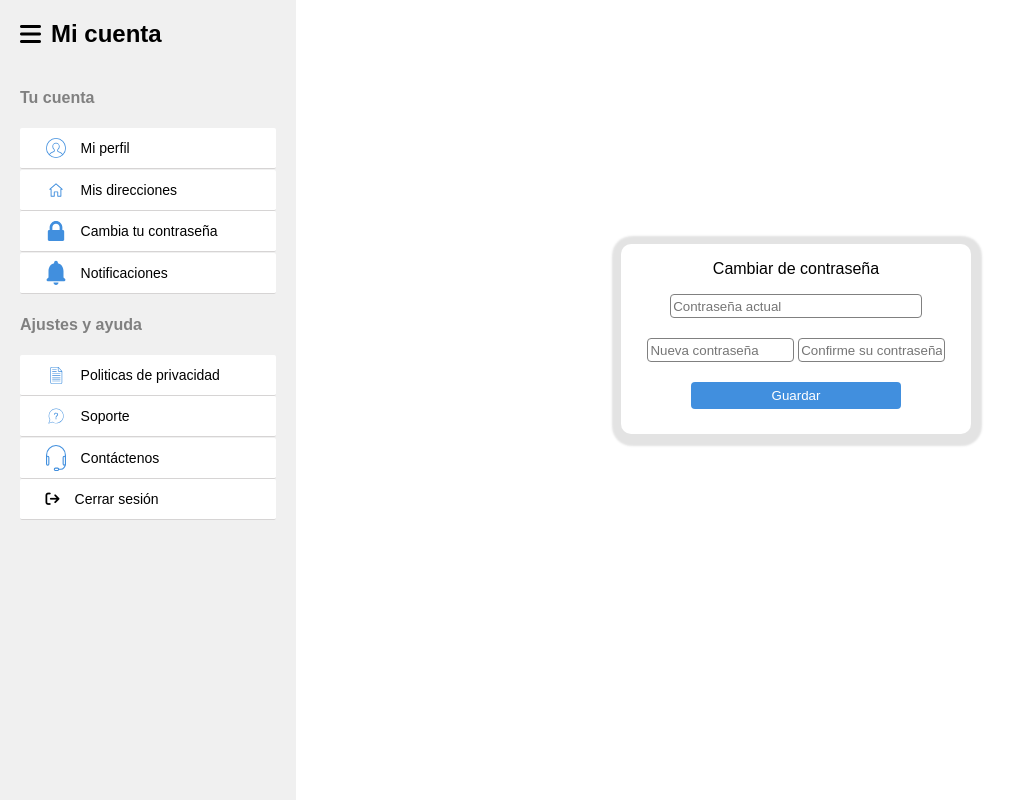
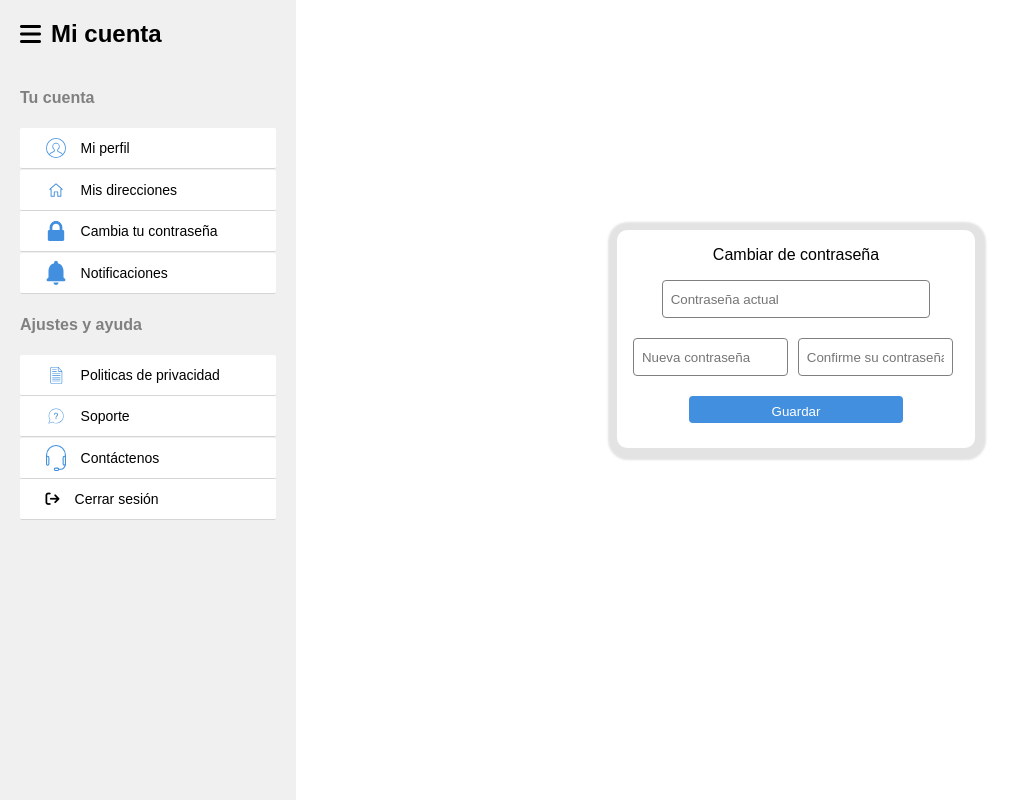
Before and after one commit to farmadsosena/Farmadso_sena, a PHP site: page /ADSO/views/configuracion.php in a window 1280 px wide, after a click on "Cambia tu contraseña". Shown: the whole page, without its empty margins (0-1029 px from the left). Run offline with PHP 8.4, Linux system fonts and the light colour scheme; the visitor is signed in with stand-in values (Sample User, id 1); data that the repository does not hold is empty; some libraries are stand-ins or nearby versions.

Commit message:
cambios de nueva contraseña

```diff
--- a/assets/css/configuracion.css
+++ b/assets/css/configuracion.css
@@ -339,19 +339,34 @@ input[type="text"] {
 
   #cambiarcontrasena .form-contraseña{
     box-shadow: 1px 2px 2px 10px rgba(128, 128, 128, 0.222);
-    width: 98%;
+    width: 100%;
     text-align: center;
     border-radius: 10px;
   }
 
-  #cambiarcontrasena .form-contraseña .contraseña-actual{
+  #cambiarcontrasena .form-contraseña #contraseña-actual {
     border: 0.5px solid gray;
     width: 70%;
     height: 20px;
     border-radius: 4px;
-    outline: none;
+    padding: 0.5rem;
   }
 
+  #contraseña-actu{
+    padding: 0.5rem;
+  }
+
+  .nueva-cntrs{
+    display: flex;
+   gap:  10px;
+   margin-left: 1rem;
+
+  }
+  .boton-guardar-azul{
+    padding: 0.5rem;
+    width: 30%;
+
+  }
   #cambiarcontrasena .form-contraseña .nueva-cntrs{
     margin-top: 20px;
   }
--- a/views/configuracion.php
+++ b/views/configuracion.php
@@ -266,14 +266,14 @@ $imgUser = $_SESSION['img'];
         <form class="form-contraseña" method="POST" action="../controllers/cambiar_contrasena.php">
           <p>Cambiar de contraseña</p>
 
-          <input class="contraseña-actual" type="password" name="contrasena_actual" placeholder="Contraseña actual" required/>
+          <input id="contraseña-actual" type="password" name="contrasena_actual" placeholder="Contraseña actual" required/>
 
           <div class="nueva-cntrs">
-            <input type="password" name="nueva_contrasena" placeholder="Nueva contraseña" required />
-            <input type="password" name="confirmar_contrasena" placeholder="Confirme su contraseña" required />
+            <input id="contraseña-actu" type="password" name="nueva_contrasena" placeholder="Nueva contraseña" required />
+            <input id="contraseña-actu" type="password" name="confirmar_contrasena" placeholder="Confirme su contraseña" required />
           </div>
 
-          <button>Guardar</button>
+          <button class="boton-guardar-azul">Guardar</button>
         </form>
       </div>
     </div>
```
Also changed, not shown: views/Usuario.php (+0 -13 lines).
